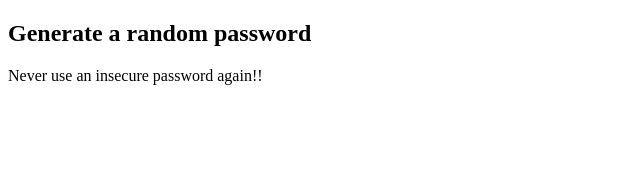
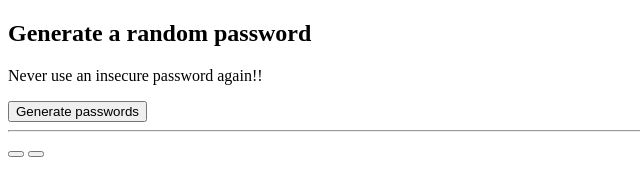
Before and after one commit to favy-codez/password-generator, a plain HTML site: page index.html in a window 1280 px wide. Shown: the whole page, without its empty margins (0-640 px from the left). Drawn offline with Linux system fonts and the light colour scheme.

Commit message:
commit message

```diff
--- a/index.html
+++ b/index.html
@@ -4,12 +4,16 @@
     <meta charset="UTF-8">
     <meta http-equiv="X-UA-Compatible" content="IE=edge">
     <meta name="viewport" content="width=device-width, initial-scale=1.0">
-    <title>Document</title>
+    <title>Favour's password generator</title>
 </head>
 <body>
     <div class="container">
         <h2>Generate a random password</h2>
         <p>Never use an insecure password again!!</p>
+        <button>Generate passwords</button>
+        <hr>
+        <button class="button-one"></button>
+        <button class="button-Two"></button>
     </div>
 </body>
 </html>
```
Also changed, not shown: style.css (added).
